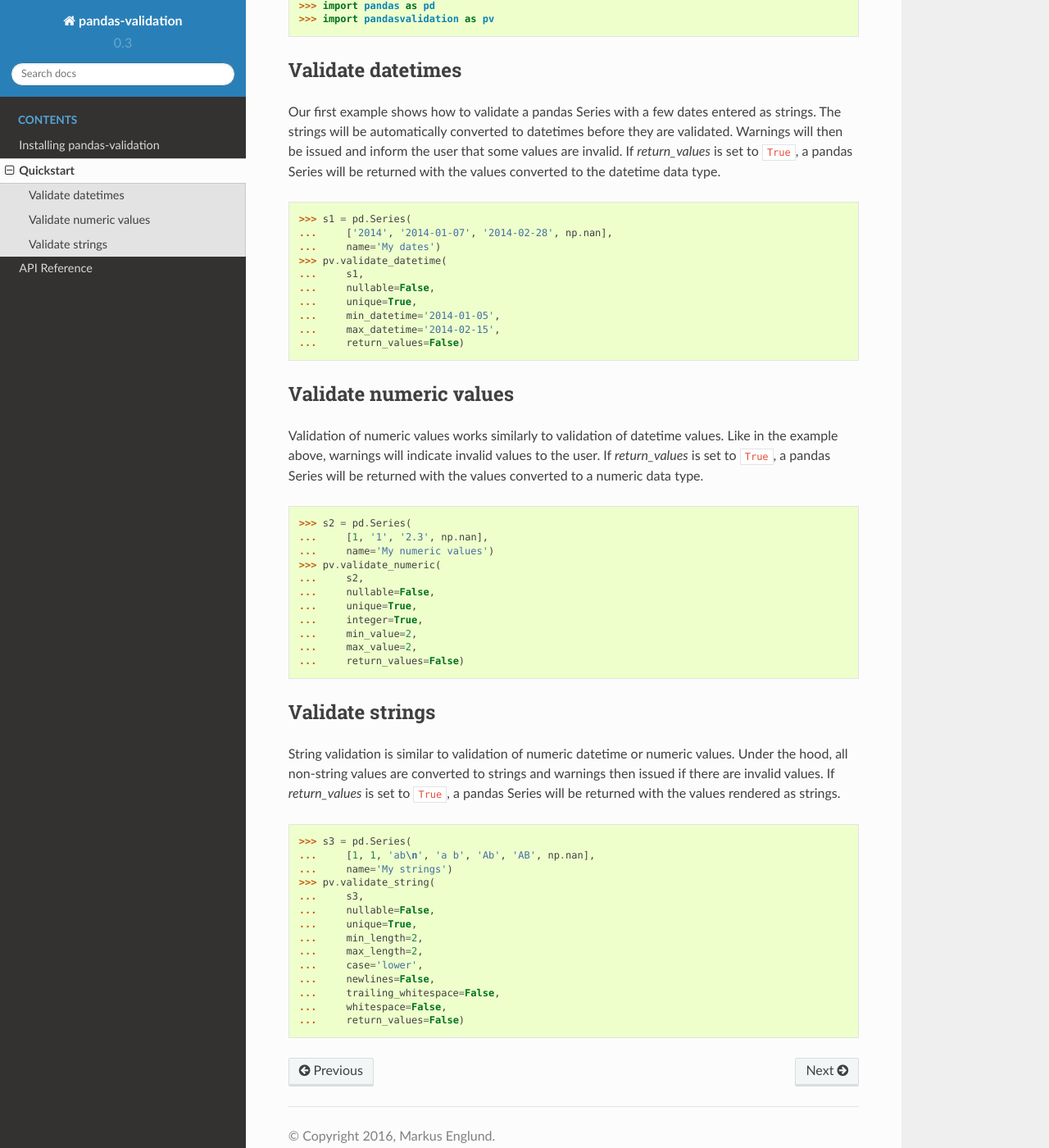
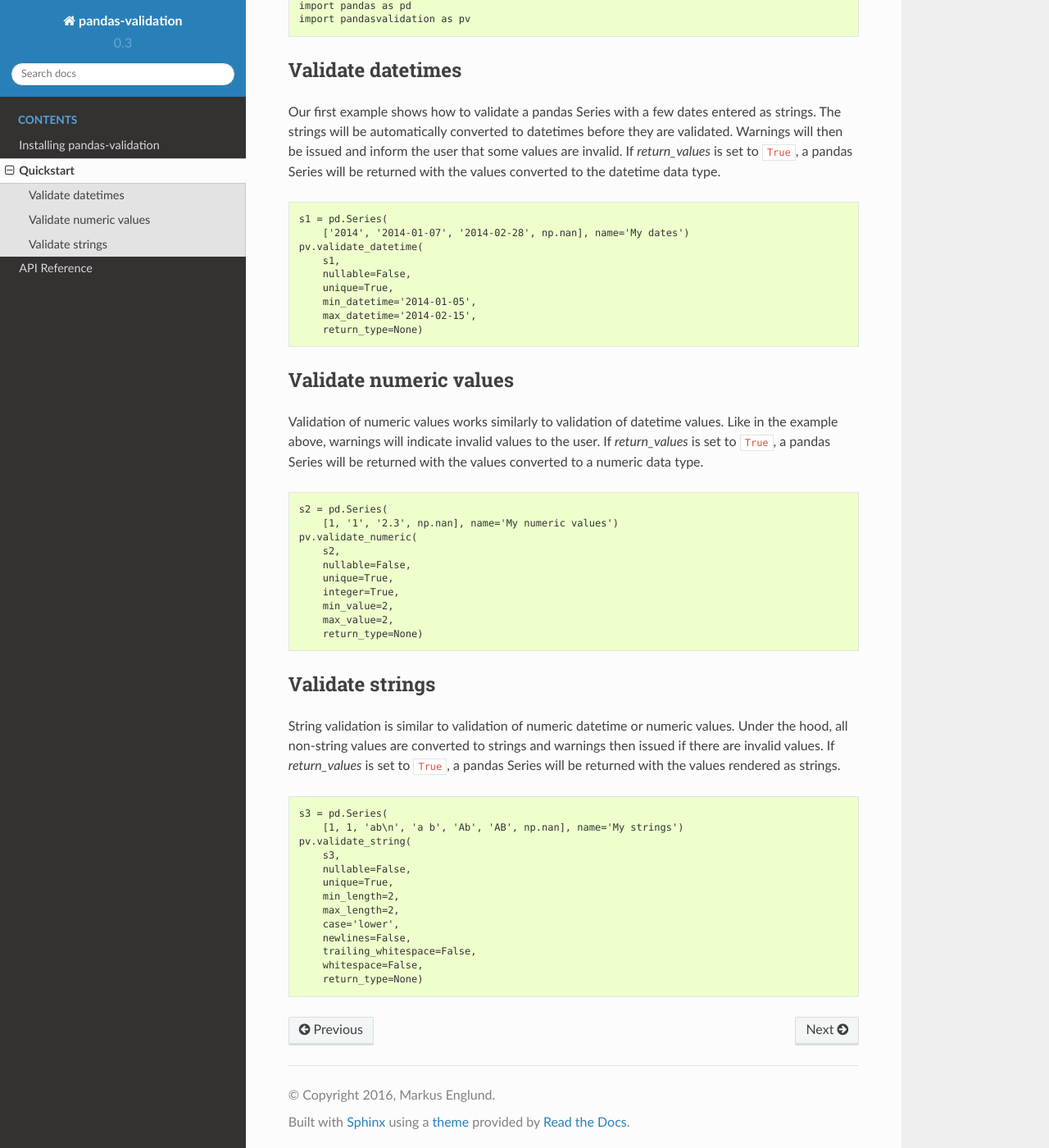
Before and after one commit to s3dev/pdvalidate, a Sphinx documentation site: the page built from docs/source/pandas-validation/quickstart.rst, in a window 1280 px wide and 1400 px high, scrolled down 431 px. Shown: the whole window at 82% size. Built offline with Sphinx 7.4.7 and the Read the Docs theme 2.0.0, drawn with Linux system fonts in a browser that asks for light colours; some of the changed text lies outside the part shown.

Commit message:
Modify quickstart examples

```diff
--- a/docs/source/pandas-validation/quickstart.rst
+++ b/docs/source/pandas-validation/quickstart.rst
@@ -19,9 +19,9 @@
 
 .. code-block:: pycon
 
-    >>> import numpy as np
-    >>> import pandas as pd
-    >>> import pandasvalidation as pv
+    import numpy as np
+    import pandas as pd
+    import pandasvalidation as pv
 
 
 .. _validate-dates:
@@ -39,16 +39,15 @@
 
 .. code-block:: pycon
 
-    >>> s1 = pd.Series(
-    ...     ['2014', '2014-01-07', '2014-02-28', np.nan],
-    ...     name='My dates')
-    >>> pv.validate_datetime(
-    ...     s1,
-    ...     nullable=False,
-    ...     unique=True,
-    ...     min_datetime='2014-01-05',
-    ...     max_datetime='2014-02-15',
-    ...     return_values=False)
+    s1 = pd.Series(
+        ['2014', '2014-01-07', '2014-02-28', np.nan], name='My dates')
+    pv.validate_datetime(
+        s1,
+        nullable=False,
+        unique=True,
+        min_datetime='2014-01-05',
+        max_datetime='2014-02-15',
+        return_type=None)
 
 
 .. _validate-numbers:
@@ -63,17 +62,16 @@
 
 .. code-block:: pycon
 
-    >>> s2 = pd.Series(
-    ...     [1, '1', '2.3', np.nan],
-    ...     name='My numeric values')
-    >>> pv.validate_numeric(
-    ...     s2,
-    ...     nullable=False,
-    ...     unique=True,
-    ...     integer=True,
-    ...     min_value=2,
-    ...     max_value=2,
-    ...     return_values=False)
+    s2 = pd.Series(
+        [1, '1', '2.3', np.nan], name='My numeric values')
+    pv.validate_numeric(
+        s2,
+        nullable=False,
+        unique=True,
+        integer=True,
+        min_value=2,
+        max_value=2,
+        return_type=None)
 
 
 .. _validate-strings:
@@ -89,17 +87,16 @@
 
 .. code-block:: pycon
 
-    >>> s3 = pd.Series(
-    ...     [1, 1, 'ab\n', 'a b', 'Ab', 'AB', np.nan],
-    ...     name='My strings')
-    >>> pv.validate_string(
-    ...     s3,
-    ...     nullable=False,
-    ...     unique=True,
-    ...     min_length=2,
-    ...     max_length=2,
-    ...     case='lower',
-    ...     newlines=False,
-    ...     trailing_whitespace=False,
-    ...     whitespace=False,
-    ...     return_values=False)
+    s3 = pd.Series(
+        [1, 1, 'ab\n', 'a b', 'Ab', 'AB', np.nan], name='My strings')
+    pv.validate_string(
+        s3,
+        nullable=False,
+        unique=True,
+        min_length=2,
+        max_length=2,
+        case='lower',
+        newlines=False,
+        trailing_whitespace=False,
+        whitespace=False,
+        return_type=None)
```
